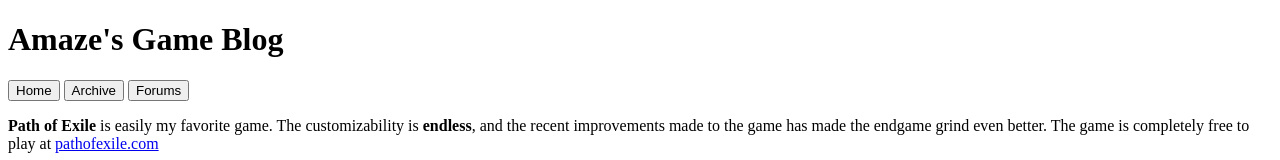
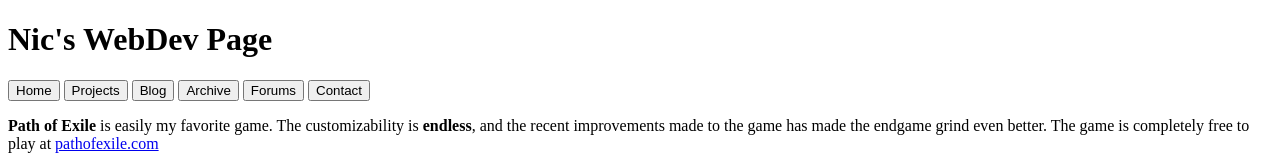
Before and after one commit to NicHibbs-CS/NicHibbs-CS.github.io, a plain HTML site: page index.html in a window 1280 px wide. Shown: the top 160 px of the page. Drawn offline with Linux system fonts and the light colour scheme.

Commit message:
Homepage Changes

```diff
--- a/index.html
+++ b/index.html
@@ -16,11 +16,14 @@
     </style>
   </head>
   <body>
-    <h1>Amaze's Game Blog</h1>
+    <h1>Nic's WebDev Page</h1>
     <div>
       <button>Home</button>
+      <button>Projects</button>
+      <button>Blog</button>
       <button>Archive</button>
       <button>Forums</button>
+      <button>Contact</button>
     </div>
     <ul>
 
```
